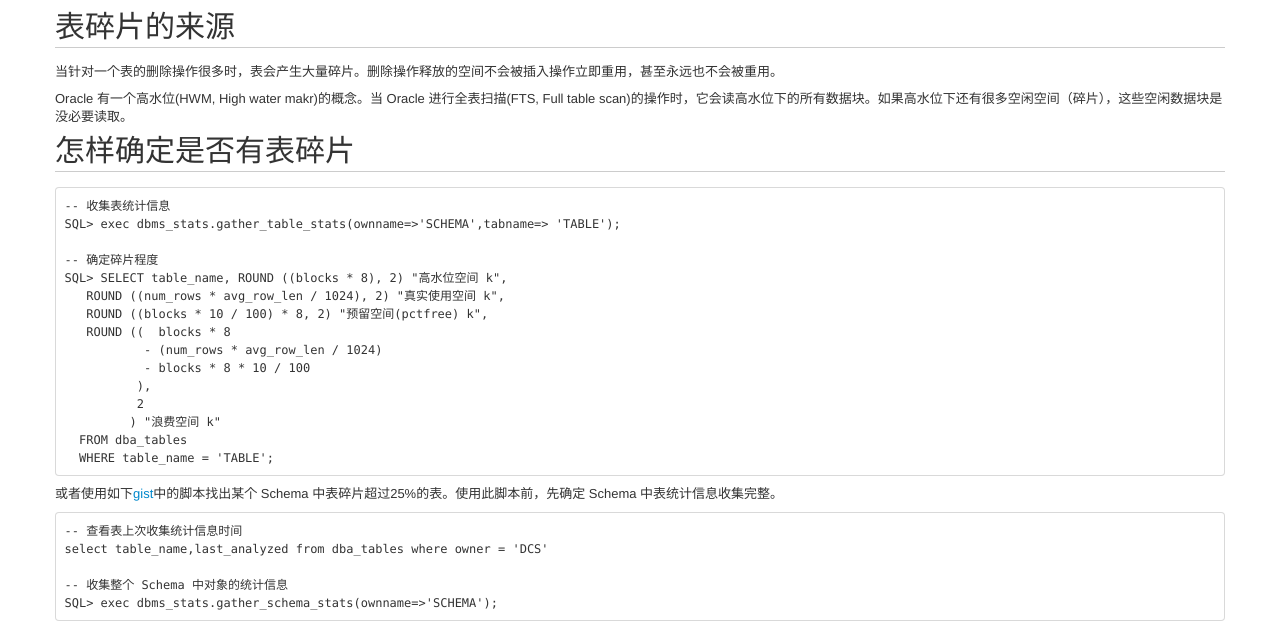
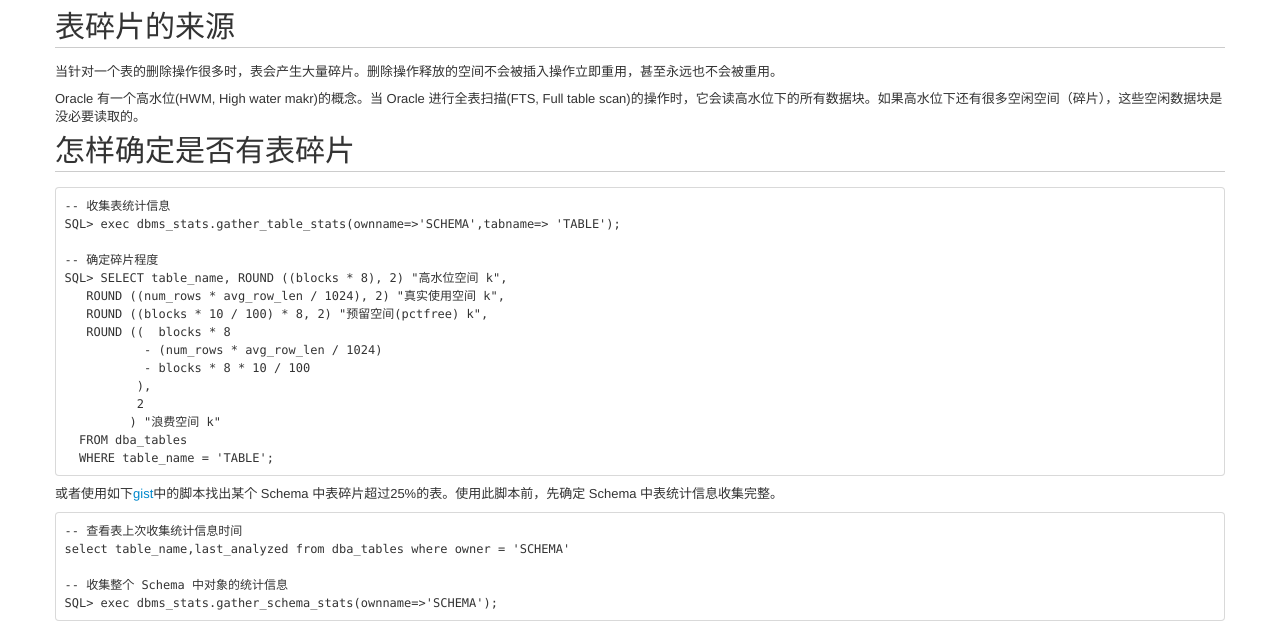
Before and after one commit to kylexlau/kylexlau.github.com, a Jekyll site: the page built from _posts/2012/2012-03-14-table-fragmentation.md, in a window 1280 px wide and 900 px high. Shown: the part 124-752 px from the top of the window. Built offline with Jekyll 4.4.1, drawn with Linux system fonts in a browser that asks for light colours; Markdown is read by kramdown in place of the engine named in the settings; comment, search, counter and statistics services are not loaded.

Commit message:
small fix for last post.

```diff
--- a/_posts/2012/2012-03-14-table-fragmentation.md
+++ b/_posts/2012/2012-03-14-table-fragmentation.md
@@ -7,7 +7,7 @@ title: Oracle 数据库整理表碎片
 
 当针对一个表的删除操作很多时，表会产生大量碎片。删除操作释放的空间不会被插入操作立即重用，甚至永远也不会被重用。
 
-Oracle 有一个高水位(HWM, High water makr)的概念。当 Oracle 进行全表扫描(FTS, Full table scan)的操作时，它会读高水位下的所有数据块。如果高水位下还有很多空闲空间（碎片），这些空闲数据块是没必要读取。
+Oracle 有一个高水位(HWM, High water makr)的概念。当 Oracle 进行全表扫描(FTS, Full table scan)的操作时，它会读高水位下的所有数据块。如果高水位下还有很多空闲空间（碎片），这些空闲数据块是没必要读取的。
 
 ## 怎样确定是否有表碎片
 
@@ -30,7 +30,7 @@ Oracle 有一个高水位(HWM, High water makr)的概念。当 Oracle 进行全
 或者使用如下[gist](https://gist.github.com/c771b0eca31bce66f785)中的脚本找出某个 Schema 中表碎片超过25%的表。使用此脚本前，先确定 Schema 中表统计信息收集完整。
 
 	-- 查看表上次收集统计信息时间
-	select table_name,last_analyzed from dba_tables where owner = 'DCS'
+	select table_name,last_analyzed from dba_tables where owner = 'SCHEMA'
 
     -- 收集整个 Schema 中对象的统计信息
 	SQL> exec dbms_stats.gather_schema_stats(ownname=>'SCHEMA');
```
